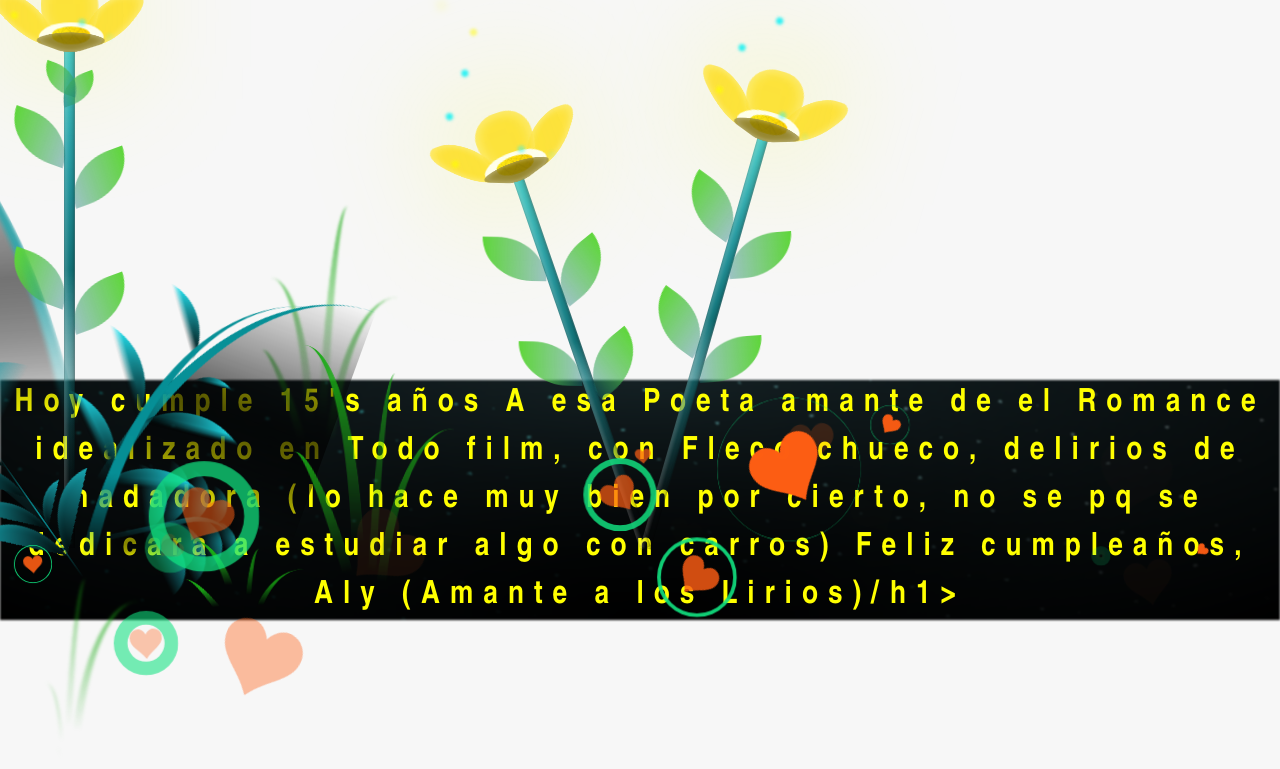
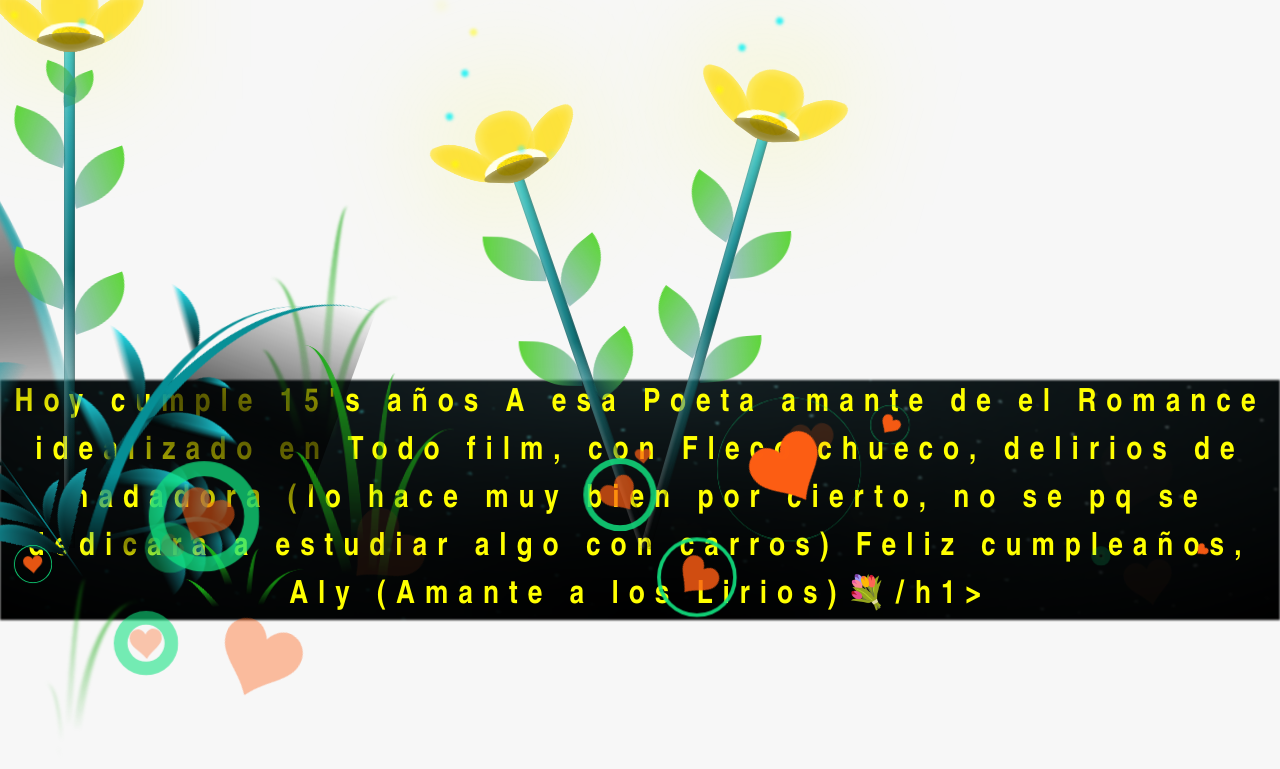
Before and after one commit to Anddywtf/ParatiSam.github.io, a plain HTML site: page flower.html in a window 1280 px wide. Drawn offline with Linux system fonts and the light colour scheme.

Commit message:
Update flower.html

```diff
--- a/flower.html
+++ b/flower.html
@@ -15,7 +15,7 @@
 
     </div>
 
-    <h1 class="titulo">Hoy cumple 15's años A esa Poeta amante de el Romance idealizado en Todo film, con Fleco chueco, delirios de nadadora (lo hace muy bien por cierto, no se pq se dedicara a estudiar algo con carros) Feliz cumpleaños, Aly (Amante a los Lirios)/h1>
+    <h1 class="titulo">Hoy cumple 15's años A esa Poeta amante de el Romance idealizado en Todo film, con Fleco chueco, delirios de nadadora (lo hace muy bien por cierto, no se pq se dedicara a estudiar algo con carros) Feliz cumpleaños, Aly (Amante a los Lirios)💐/h1>
     <div class="night"></div>
 
     <div class="flowers">
```
